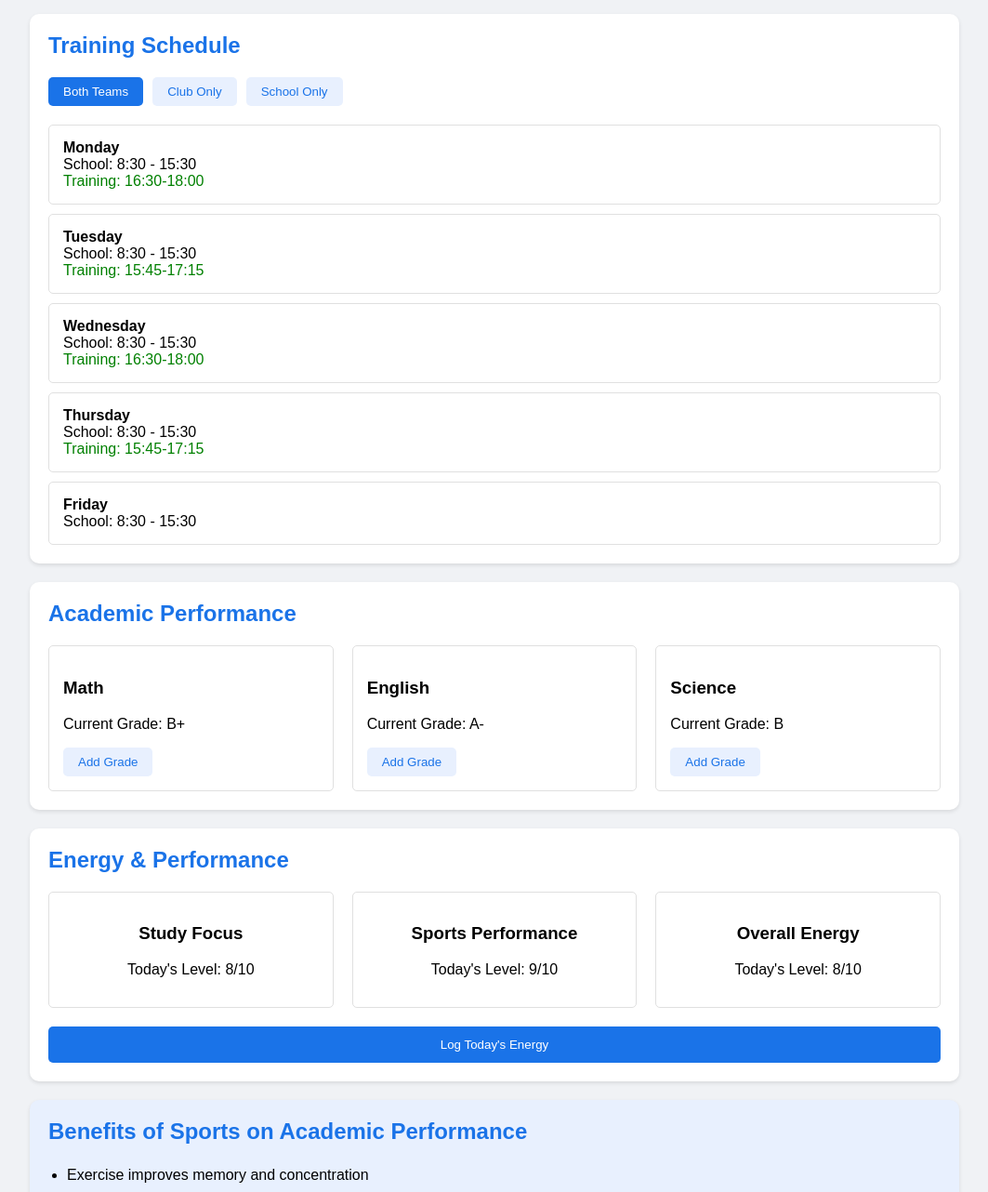
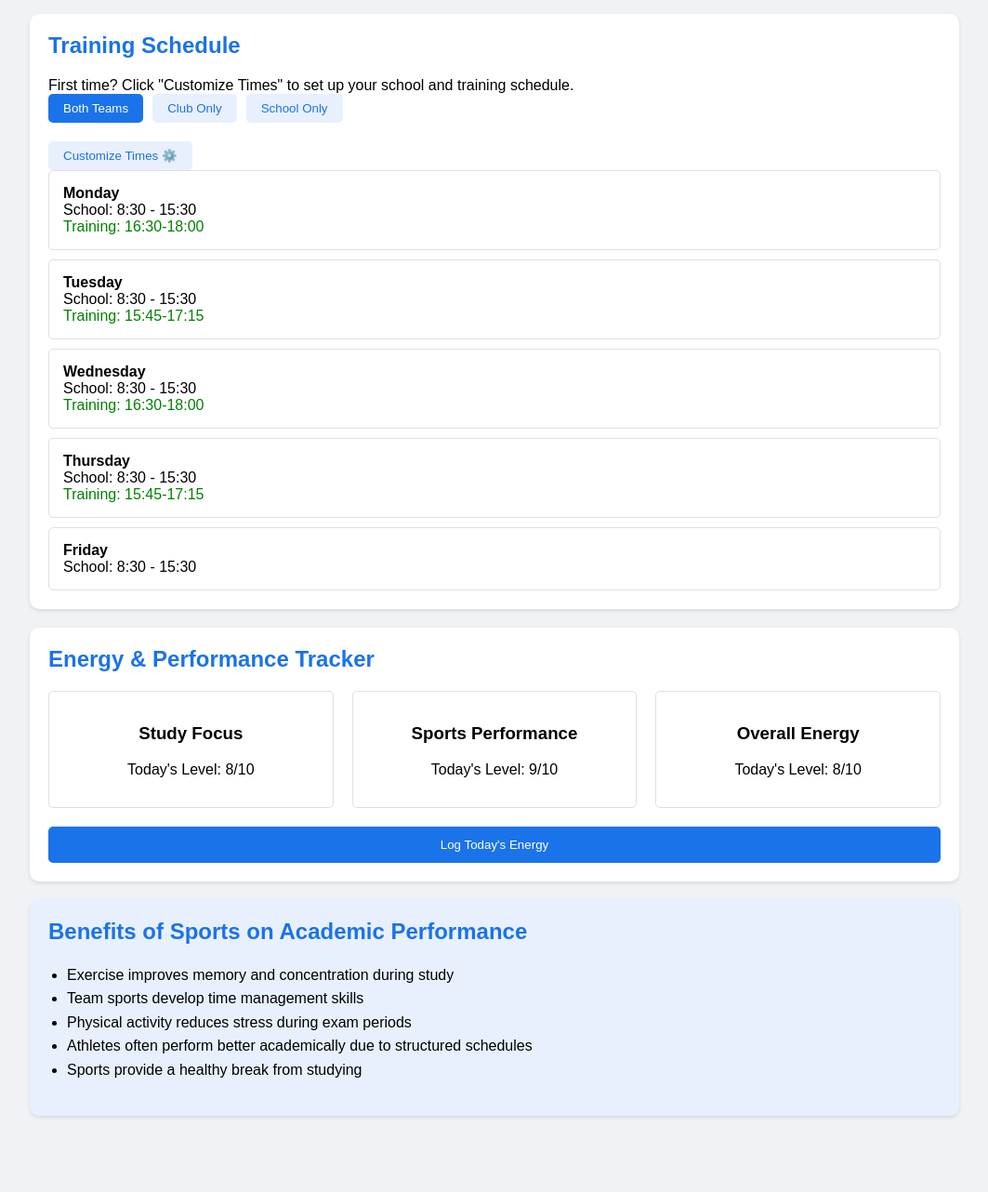
Before and after one commit to Nirdvand/athlete-tracker, a plain HTML site: page index.html in a window 1280 px wide. Shown: the part 93-1375 px from the top of the page at 93% size, without its empty margins (108-1171 px from the left). After the commit the page ends 1333 px from the top, so only its background shows below. Drawn offline with Linux system fonts and the light colour scheme.

Commit message:
Update index.html
time customization emphasis

```diff
--- a/index.html
+++ b/index.html
@@ -3,51 +3,33 @@
 <head>
     <meta charset="UTF-8">
     <meta name="viewport" content="width=device-width, initial-scale=1.0">
-    <title>Student Athlete Planner</title>
+    <title>NZ Student Athlete Planner</title>
     <link rel="stylesheet" href="styles.css">
 </head>
 <body>
     <div class="container">
-        <h1>Student Athlete Success Tracker</h1>
+        <h1>Student Athlete Schedule Planner</h1>
 
         <!-- Schedule Selection -->
         <div class="card">
             <h2>Training Schedule</h2>
+            <div class="setup-notice">
+                First time? Click "Customize Times" to set up your school and training schedule.
+            </div>
             <div class="button-group">
                 <button onclick="setSchedule('both')" class="active">Both Teams</button>
                 <button onclick="setSchedule('club')">Club Only</button>
                 <button onclick="setSchedule('school')">School Only</button>
             </div>
+            <button onclick="showCustomizeSchedule()" class="customize-btn">Customize Times ⚙️</button>
             <div id="schedule" class="schedule-grid">
                 <!-- Schedule will be filled by JavaScript -->
             </div>
         </div>
 
-        <!-- Grades Tracker -->
-        <div class="card">
-            <h2>Academic Performance</h2>
-            <div class="grades-grid">
-                <div class="grade-card">
-                    <h3>Math</h3>
-                    <p>Current Grade: <span id="mathGrade">B+</span></p>
-                    <button onclick="addGrade('math')">Add Grade</button>
-                </div>
-                <div class="grade-card">
-                    <h3>English</h3>
-                    <p>Current Grade: <span id="englishGrade">A-</span></p>
-                    <button onclick="addGrade('english')">Add Grade</button>
-                </div>
-                <div class="grade-card">
-                    <h3>Science</h3>
-                    <p>Current Grade: <span id="scienceGrade">B</span></p>
-                    <button onclick="addGrade('science')">Add Grade</button>
-                </div>
-            </div>
-        </div>
-
         <!-- Energy Tracker -->
         <div class="card">
-            <h2>Energy & Performance</h2>
+            <h2>Energy & Performance Tracker</h2>
             <div class="energy-grid">
                 <div class="energy-card">
                     <h3>Study Focus</h3>
@@ -69,10 +51,11 @@
         <div class="card info-card">
             <h2>Benefits of Sports on Academic Performance</h2>
             <ul>
-                <li>Exercise improves memory and concentration</li>
+                <li>Exercise improves memory and concentration during study</li>
                 <li>Team sports develop time management skills</li>
-                <li>Physical activity reduces stress and improves mental health</li>
+                <li>Physical activity reduces stress during exam periods</li>
                 <li>Athletes often perform better academically due to structured schedules</li>
+                <li>Sports provide a healthy break from studying</li>
             </ul>
         </div>
     </div>
```
